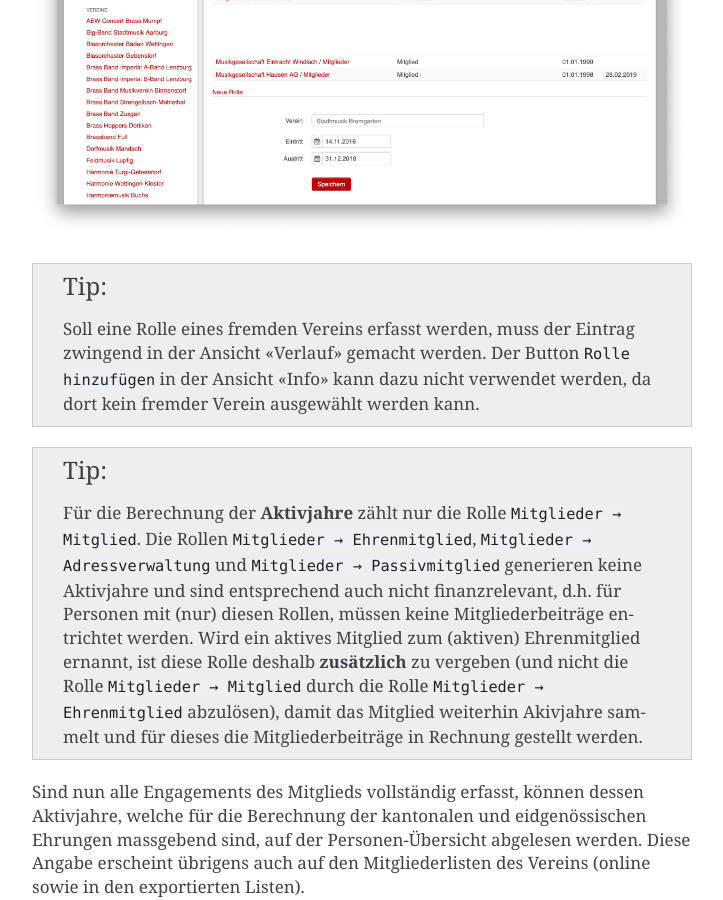
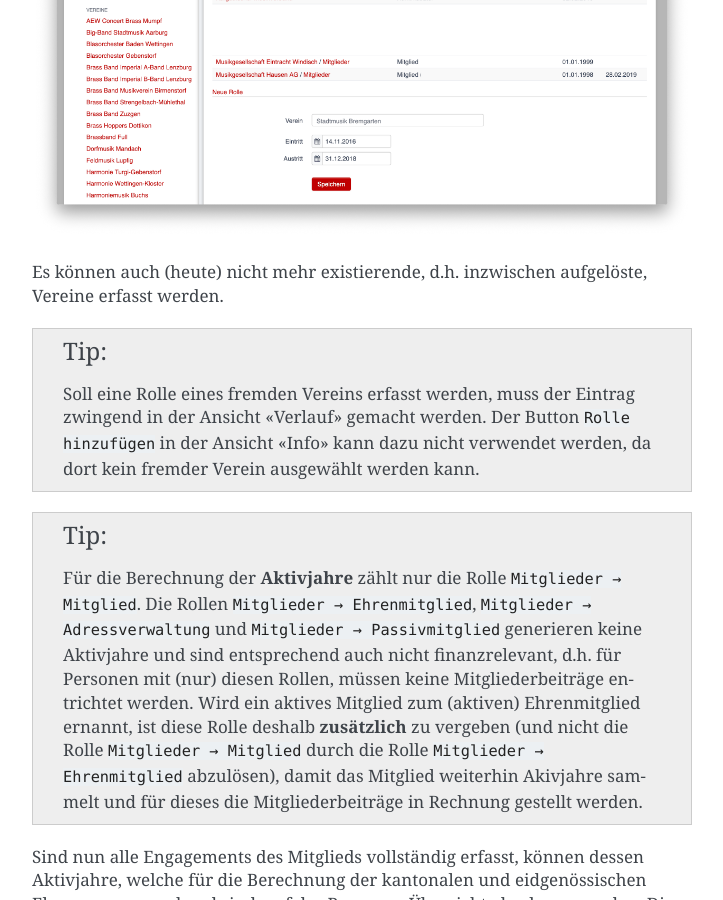
Before and after one commit to windband/hitobito-manual-de, a Sphinx documentation site: the page built from docs/verein.md, in a window 1280 px wide and 900 px high, scrolled down 7792 px. Shown: the whole window, without its empty margins (388-1111 px from the left). Built offline with Sphinx 7.4.7, drawn with Linux system fonts in a browser that asks for light colours.

Commit message:
Hinweis zu aufgelösten Vereinen

````diff
--- a/docs/verein.md
+++ b/docs/verein.md
@@ -201,11 +201,10 @@ werden. Dazu ist die Rolle `[Musikgesellschaft XY] → Administrator` oder
 
 ![image](media/image28.png)
 
+Es können auch (heute) nicht mehr existierende, d.h. inzwischen aufgelöste, Vereine erfasst werden.
+
 ```{tip}
-Soll eine Rolle eines fremden Vereins erfasst werden, muss
-der Eintrag zwingend in der Ansicht «Verlauf» gemacht werden. Der Button `Rolle hinzufügen`
-in der Ansicht «Info» kann dazu nicht verwendet werden, da dort kein
-fremder Verein ausgewählt werden kann.
+Soll eine Rolle eines fremden Vereins erfasst werden, muss der Eintrag zwingend in der Ansicht «Verlauf» gemacht werden. Der Button `Rolle hinzufügen` in der Ansicht «Info» kann dazu nicht verwendet werden, da dort kein fremder Verein ausgewählt werden kann.
 ```
 
 ```{tip}
````
